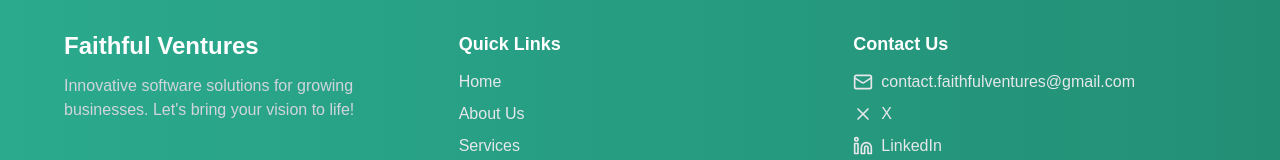
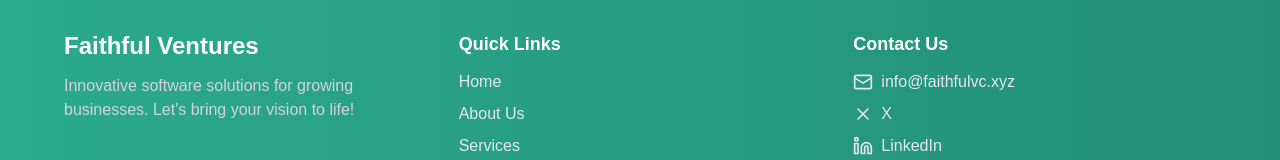
Before and after one commit to noah-sheldon/faithful-ventures, a Next.js app: page / in a window 1280 px wide. Shown: the part 2128-2288 px from the top of the page. Built offline with nearby package versions, Linux system fonts and the light colour scheme.

Commit message:
email change

```diff
--- a/components/Footer.tsx
+++ b/components/Footer.tsx
@@ -47,10 +47,10 @@ export default function Footer() {
               <li className="flex items-center gap-2">
                 <Mail className="w-5 h-5" />
                 <a
-                  href="mailto:contact.faithfulventures@gmail.com"
+                  href="mailto:info@faithfulvc.xyz"
                   className="hover:text-white transition"
                 >
-                  contact.faithfulventures@gmail.com
+                  info@faithfulvc.xyz
                 </a>
               </li>
               <li className="flex items-center gap-2">
```
